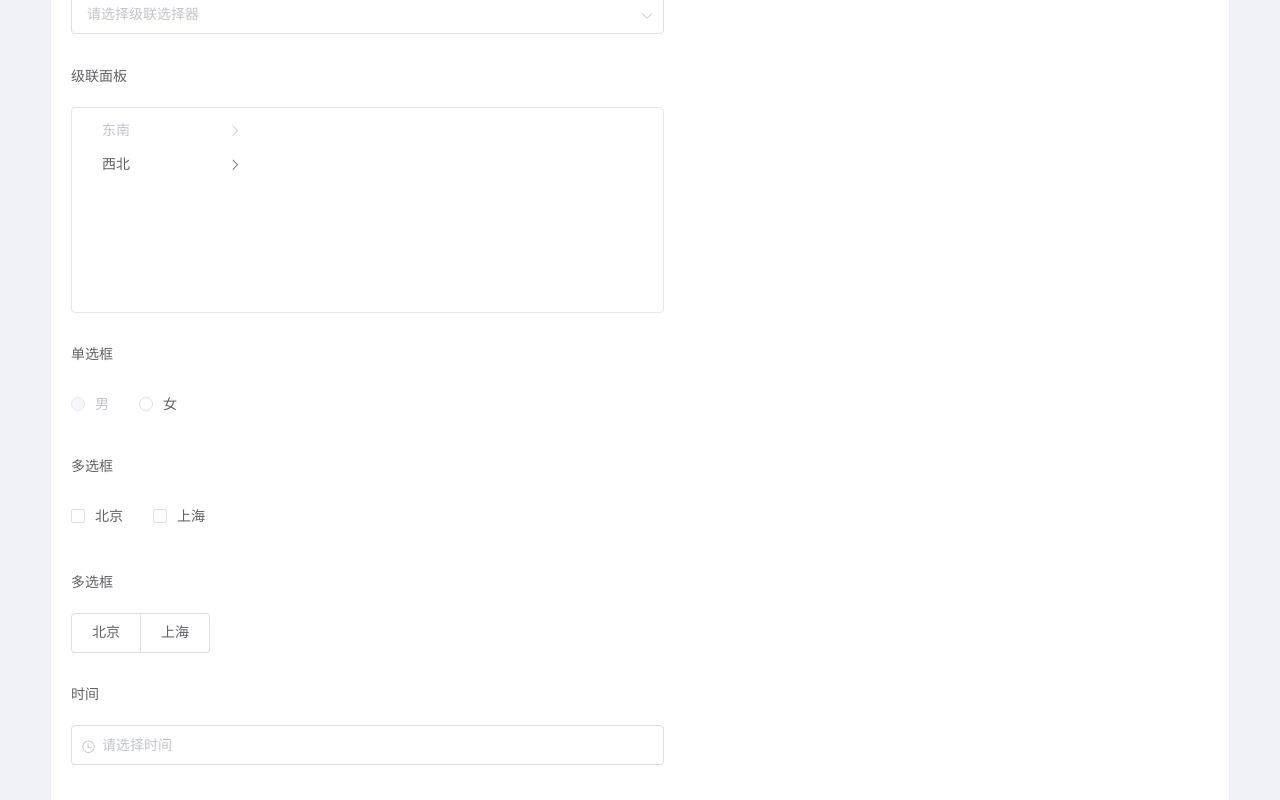
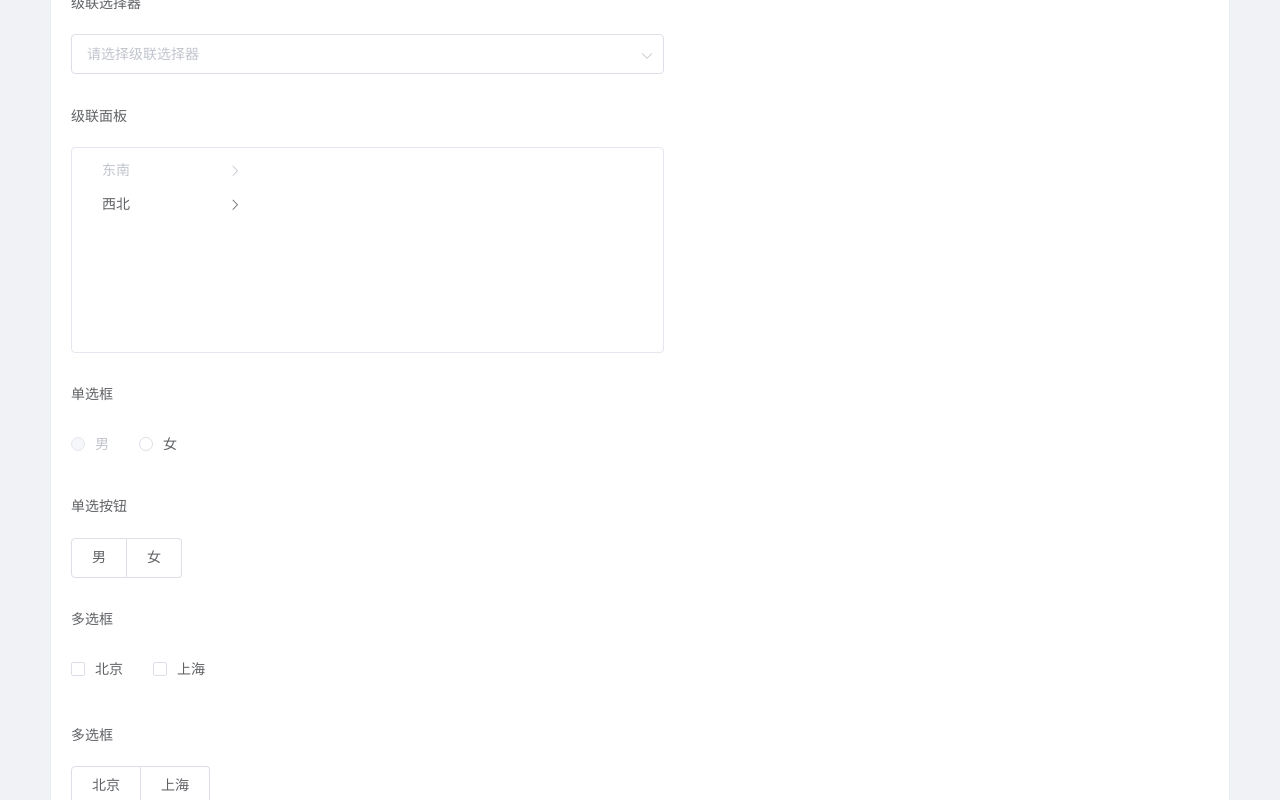
Before and after one commit to dream2023/vue-ele-form, a Vue app: page / in a window 1280 px wide. Shown: the part 3772-4572 px from the top of the page. Built offline with nearby package versions, Linux system fonts and the light colour scheme.

Commit message:
feat: 增加radio-button组件

```diff
--- a/example/FormDescType.vue
+++ b/example/FormDescType.vue
@@ -20,14 +20,14 @@
 <script>
 export default {
   inject: ['checkType'],
-  data () {
+  data() {
     return {
       formDesc: {},
-      code:
-        `{
+      code: `{
   text: {
     label: '文本类型',
     type: 'text',
+    default: 1,
     options: [
       { text: '正常', value: 1 },
       { text: '异常', value: 0 }
@@ -226,6 +226,14 @@ export default {
       { text: '女', value: 1 }
     ]
   },
+  'radio-button': {
+    label: '单选按钮',
+    type: 'radio-button',
+    options: [
+      { text: '男', value: 0 },
+      { text: '女', value: 1}
+    ]
+  },
   checkbox: {
     label: '多选框',
     type: 'checkbox',
@@ -350,25 +358,25 @@ export default {
     }
   },
   methods: {
-    handleSubmit (data) {
+    handleSubmit(data) {
       /* eslint-disable */
       console.log(data)
       return Promise.resolve()
     },
-    handleSuccess () {
+    handleSuccess() {
       this.$message.success('创建成功')
     },
-    handleCodeChange (code) {
+    handleCodeChange(code) {
       try {
         /* eslint-disable */
         const codeData = eval('(' + code + ')')
         if (this.checkType(codeData, this.formData)) {
           this.formDesc = codeData
         }
-      } catch { }
+      } catch {}
     }
   },
-  created () {
+  created() {
     this.handleCodeChange(this.code)
   }
 }
--- /dev/null
+++ b/lib/components/EleFormRadioButton.vue
@@ -0,0 +1,32 @@
+<template>
+  <el-radio-group
+    :class="desc.class"
+    :style="desc.style"
+    v-bind="attrs"
+    v-model="newValue"
+    v-on="onEvents"
+  >
+    <el-radio-button
+      :key="option.value"
+      :label="option.value"
+      v-bind="option.attrs"
+      v-for="option of options"
+      >{{ option.text }}</el-radio-button
+    >
+  </el-radio-group>
+</template>
+
+<script>
+import formMixin from '../mixins/formMixin'
+export default {
+  name: 'EleFormRadioButton',
+  mixins: [formMixin],
+  data() {
+    return {
+      mockRule: 'radio',
+      type: ['String', 'Number', 'Boolean'],
+      newValue: this.value || null
+    }
+  }
+}
+</script>
```
Also changed, not shown: lib/index.js.
